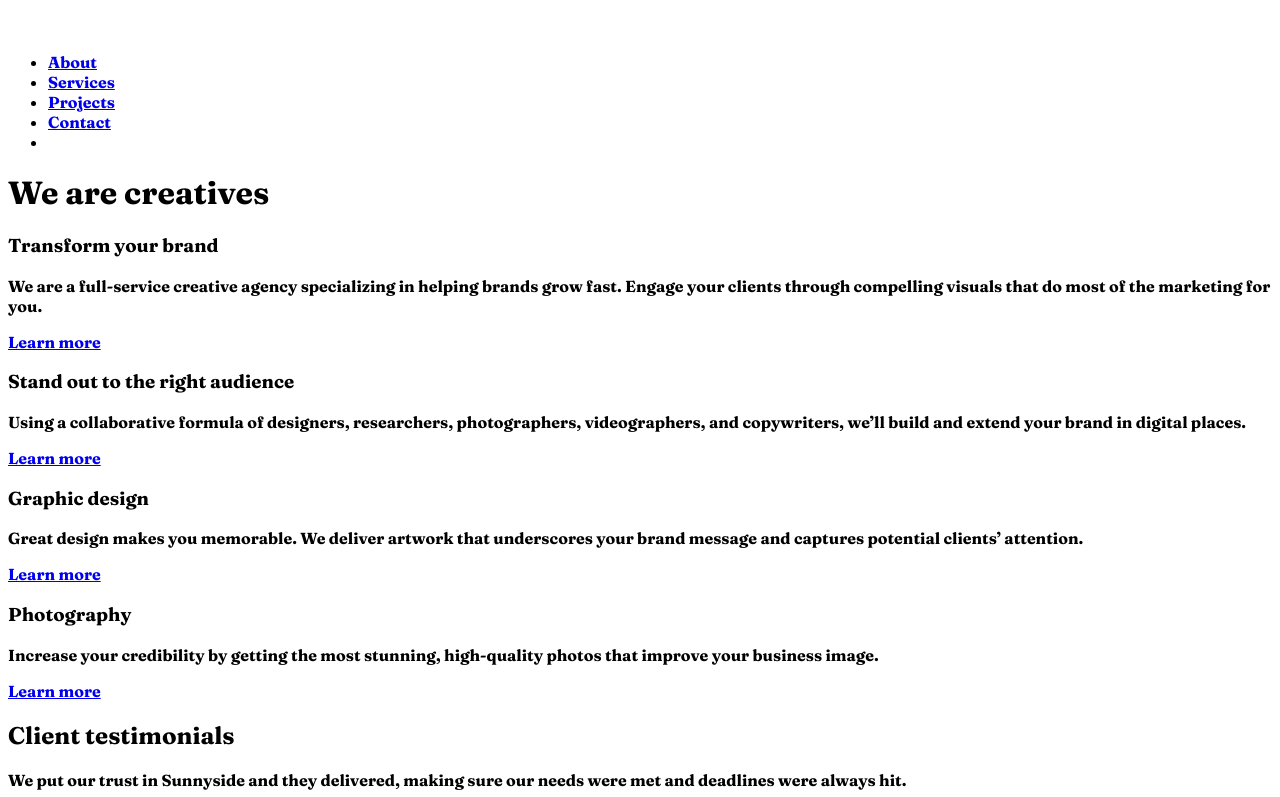
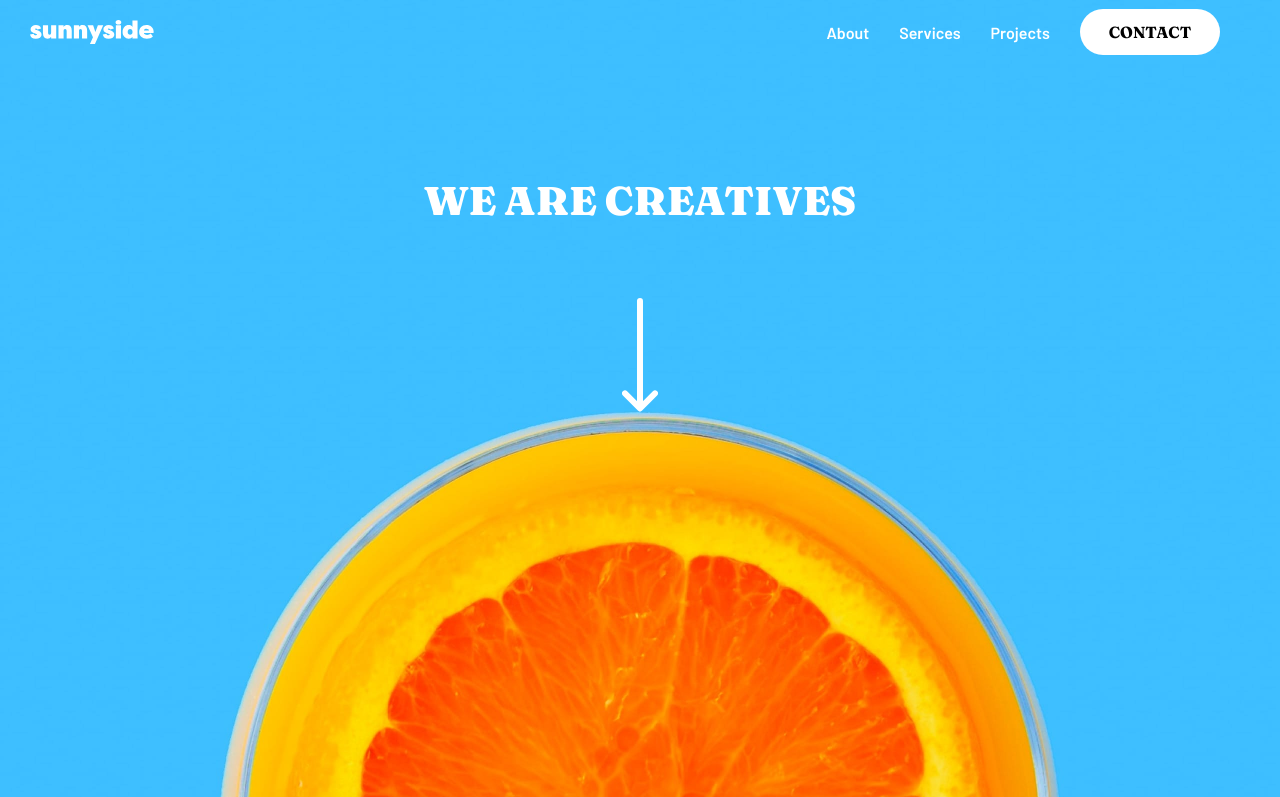
Before and after one commit to HuziTaiwo/sunny-landing-page, a plain HTML site: page index.html in a window 1280 px wide. Shown: the top 797 px of the page. Drawn offline with Linux system fonts and the light colour scheme.

Commit message:
styles modified

```diff
--- a/index.html
+++ b/index.html
@@ -17,12 +17,13 @@
                     <li><a href="#">About</a></li>
                     <li><a href="#">Services</a></li>
                     <li><a href="#">Projects</a></li>
-                    <li class="contact"><a href="#">Contact</a><li>
+                    <li><a class="contact" href="#">Contact</a></li>
                 </ul>
             </nav>
         </div>
         <div class="intro">
             <h1>We are creatives</h1>
+            <img src="images/icon-arrow-down.svg" alt="">
         </div>
     </header>
     <main>
--- a/styles.css
+++ b/styles.css
@@ -1,6 +1,76 @@
 @import url('https://fonts.googleapis.com/css2?family=Barlow:wght@600&family=Fraunces:wght@700;900&display=swap');
 
+html {
+  box-sizing: border-box;
+}
+
 * {
-    font-family: 'Barlow', sans-serif;
-    font-family: 'Fraunces', serif;
+  margin: 0;
+  padding: 0;
+  box-sizing: inherit;
+  font-family: 'Barlow', sans-serif;
 }
+
+h1,
+h2,
+h3,
+h4 {
+  font-family: 'Fraunces', serif;
+  font-weight: 700;
+}
+
+h1 {
+  font-weight: 900;
+}
+
+header {
+  padding: 20px 30px;
+  background: url(./images/desktop/image-header.jpg) no-repeat bottom;
+  background-size: cover;
+  height: 100vh;
+}
+
+.masthead {
+  display: flex;
+  justify-content: space-between;
+  align-items: center;
+}
+
+.links {
+  display: flex;
+  align-items: center;
+}
+
+.links li {
+  list-style: none;
+  padding-right: 30px;
+}
+
+.links a {
+  text-decoration: none;
+  color: hsl(0, 0%, 100%);
+}
+
+.links a.contact {
+  background: hsl(0, 0%, 100%);
+  padding: 0.8rem 1.8rem;
+  border-radius: 100px;
+  color: hsl(0, 0%, 0%);
+  text-transform: uppercase;
+  font-family: 'Fraunces', serif;
+}
+
+.intro {
+  height: 50%;
+  display: flex;
+  align-items: center;
+  justify-content: space-evenly;
+  flex-direction: column;
+  margin-top: 60px;
+}
+
+.intro h1 {
+  font-size: 2.5rem;
+  text-transform: uppercase;
+  color: hsl(0, 0%, 100%);
+}
```
